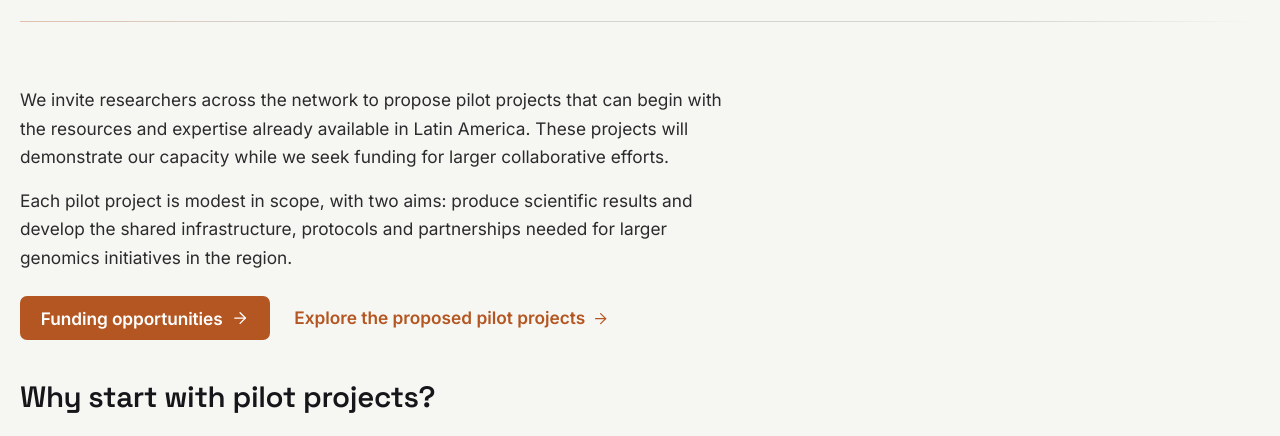
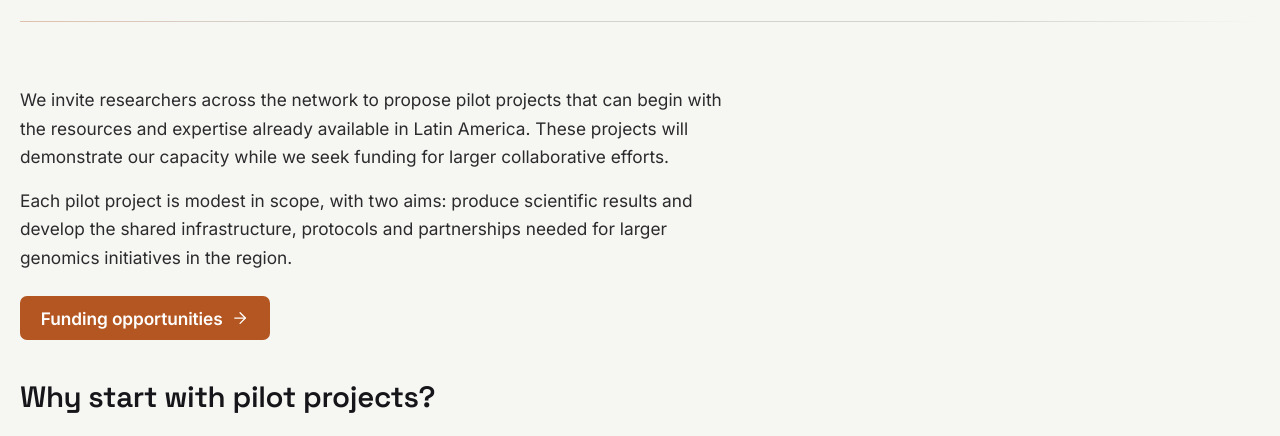
Before and after one commit to Fr4nzz/caligo, an Astro site: page /caligo/en/projects in a window 1280 px wide. Shown: the part 291-727 px from the top of the page. Built offline with nearby package versions, Linux system fonts and the light colour scheme; Astro itself is replaced by a stand-in of ours.

Commit message:
Remove redundant project list shortcut

```diff
--- a/src/components/pages/ProjectsPage.astro
+++ b/src/components/pages/ProjectsPage.astro
@@ -51,10 +51,9 @@ const projectById = new Map(PROJECTS.map((pr) => [pr.id, pr]));
       <div class="intro-copy content-body">
         {intro.body.map((paragraph) => <p>{paragraph}</p>)}
       </div>
-      <nav class="project-jumps" aria-label={locale === 'en' ? 'Explore projects and funding' : 'Explora proyectos y financiamiento'}>
+      <div class="project-jumps">
         <a class="btn btn--primary" href={localePath(locale, '/funding')}>{intro.funding}<Icon name="arrow-right" /></a>
-        <a class="text-link" href="#proposed-projects">{intro.browse}<Icon name="arrow-right" /></a>
-      </nav>
+      </div>
       <h2 id="pilot-purpose" class="content-heading">{intro.why}</h2>
       <ul class="pilot-reasons">
         {intro.reasons.map(([title, body]) => (
```
